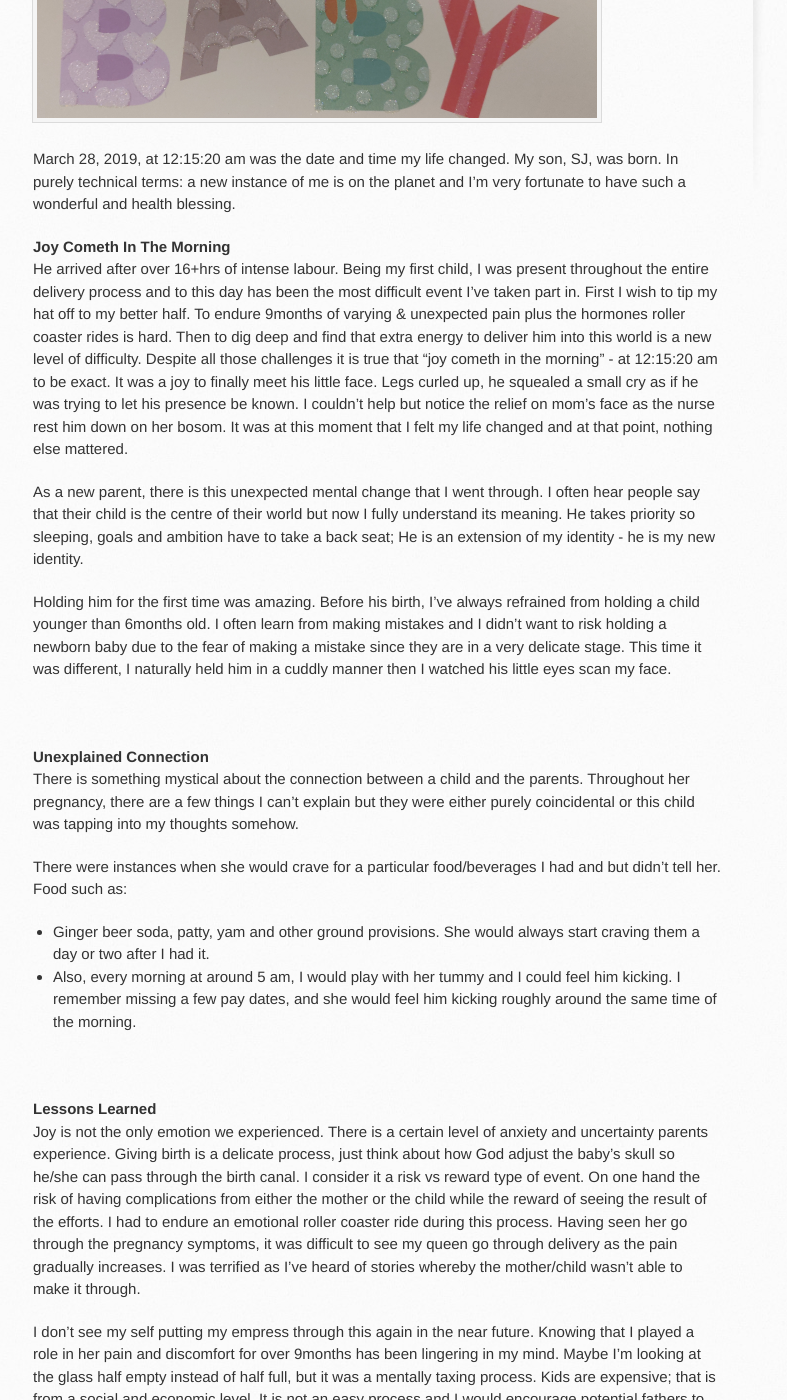
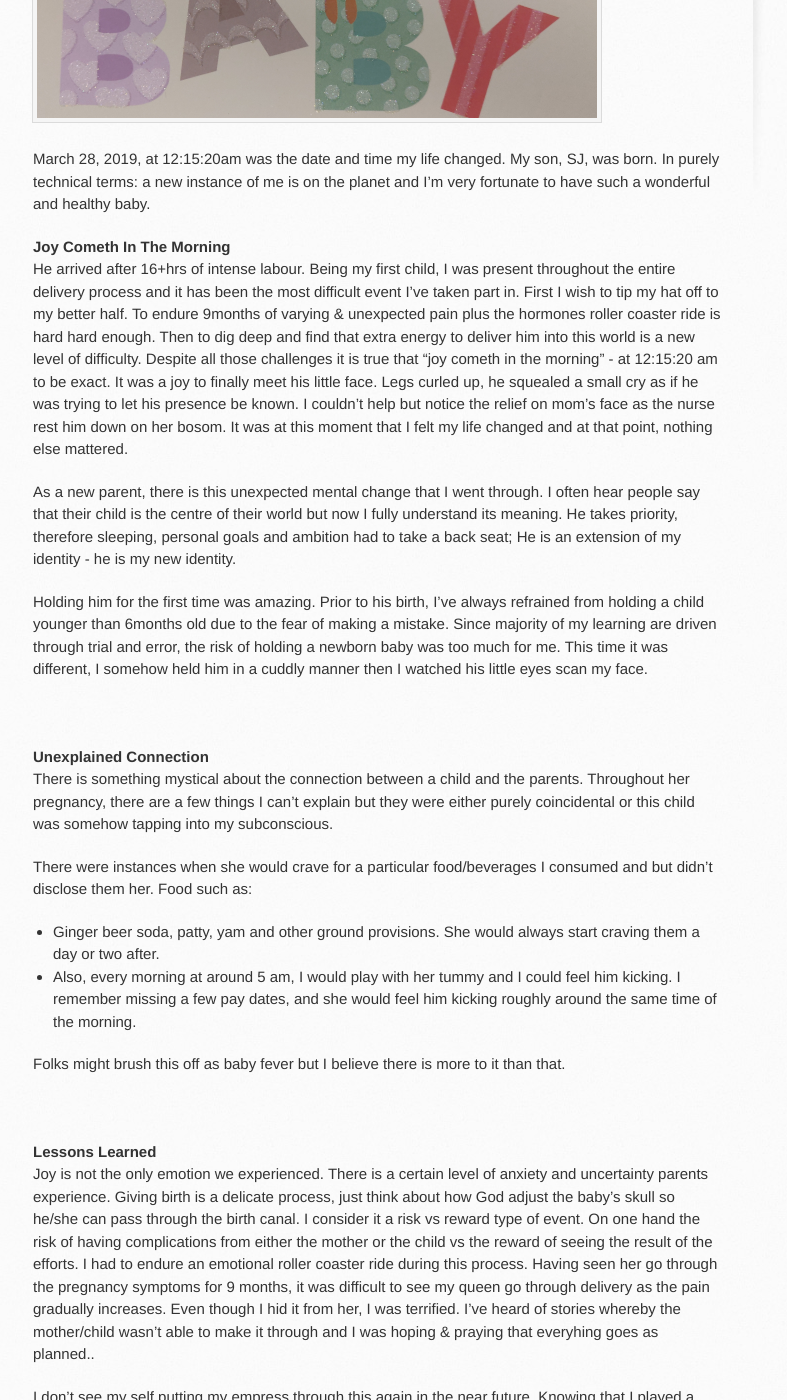
Before and after one commit to SolomonPerkins/solomonperkins.github.io, a Jekyll site: the page built from _posts/2019-09-01-A-New-Instance-Of-Me.md, in a window 1280 px wide and 1400 px high, scrolled down 581 px. Shown: the whole window, without its empty margins (137-924 px from the left). Built offline with Jekyll 4.4.1, drawn with Linux system fonts in a browser that asks for light colours; some of the changed text lies outside the part shown.

Commit message:
update post

```diff
--- a/_posts/2019-09-01-A-New-Instance-Of-Me.md
+++ b/_posts/2019-09-01-A-New-Instance-Of-Me.md
@@ -5,46 +5,48 @@ tags: achievements blessings birth baby
 date: 2019-09-09
 read_time: 4 min
 header_image: /images/blog/new_instance_me.png
-introduction: "March 28, 2019, at 12:15:20 am was the date and time my life changed. My son, SJ, was born. In purely technical terms: a new instance of me is on the planet and I'm very fortunate to have such a wonderful and health blessing.."
+introduction: "March 28, 2019, at 12:15:20am was the date and time my life changed. My son, SJ, was born. In purely technical terms: a new instance of me is on the planet and I'm very fortunate to have such a wonderful and healthy baby.."
 ---
 
 
 !["My New Boss"](/images/blog/new_instance_me.png "New Instance Of Me")
 
 
-March 28, 2019, at 12:15:20 am was the date and time my life changed. My son, SJ, was born. In purely technical terms: a new instance of me is on the planet and I'm very fortunate to have such a wonderful and health blessing.
+March 28, 2019, at 12:15:20am was the date and time my life changed. My son, SJ, was born. In purely technical terms: a new instance of me is on the planet and I'm very fortunate to have such a wonderful and healthy baby.
 
 **Joy Cometh In The Morning**
 <br/>
-He arrived after over 16+hrs of intense labour. Being my first child, I was present throughout the entire delivery process and to this day has been the most difficult event I've taken part in. First I wish to tip my hat off to my better half. To endure 9months of varying & unexpected pain plus the hormones roller coaster rides is hard. Then to dig deep and find that extra energy to deliver him into this world is a new level of difficulty. Despite all those challenges it is true that "joy cometh in the morning" - at 12:15:20 am to be exact. It was a joy to finally meet his little face. Legs curled up, he squealed a small cry as if he was trying to let his presence be known. I couldn't help but notice the relief on mom's face as the nurse rest him down on her bosom. It was at this moment that I felt my life changed and at that point, nothing else mattered.
+He arrived after 16+hrs of intense labour. Being my first child, I was present throughout the entire delivery process and it has been the most difficult event I've taken part in. First I wish to tip my hat off to my better half. To endure 9months of varying & unexpected pain plus the hormones roller coaster ride is hard hard enough. Then to dig deep and find that extra energy to deliver him into this world is a new level of difficulty. Despite all those challenges it is true that "joy cometh in the morning" - at 12:15:20 am to be exact. It was a joy to finally meet his little face. Legs curled up, he squealed a small cry as if he was trying to let his presence be known. I couldn't help but notice the relief on mom's face as the nurse rest him down on her bosom. It was at this moment that I felt my life changed and at that point, nothing else mattered.
 
-As a new parent, there is this unexpected mental change that I went through. I often hear people say that their child is the centre of their world but now I fully understand its meaning. He takes priority so sleeping, goals and ambition have to take a back seat; He is an extension of my identity - he is my new identity.
+As a new parent, there is this unexpected mental change that I went through. I often hear people say that their child is the centre of their world but now I fully understand its meaning. He takes priority, therefore sleeping, personal goals and ambition had to take a back seat; He is an extension of my identity - he is my new identity.
 
-Holding him for the first time was amazing. Before his birth, I've always refrained from holding a child younger than 6months old. I often learn from making mistakes and I didn't want to risk holding a newborn baby due to the fear of making a mistake since they are in a very delicate stage. This time it was different, I naturally held him in a cuddly manner then I watched his little eyes scan my face.
+Holding him for the first time was amazing. Prior to his birth, I've always refrained from holding a child younger than 6months old due to the fear of making a mistake. Since majority of my learning are driven through trial and error, the risk of holding a newborn baby was too much for me. This time it was different, I somehow held him in a cuddly manner then I watched his little eyes scan my face.
 
 <br/>
 <br/>
 **Unexplained Connection**
 <br/>
-There is something mystical about the connection between a child and the parents. Throughout her pregnancy, there are a few things I can't explain but they were either purely coincidental or this child was tapping into my thoughts somehow.
+There is something mystical about the connection between a child and the parents. Throughout her pregnancy, there are a few things I can't explain but they were either purely coincidental or this child was somehow tapping into my subconscious.
 
 
-There were instances when she would crave for a particular food/beverages I had and but didn't tell her. Food such as:
+There were instances when she would crave for a particular food/beverages I consumed and but didn't disclose them her. Food such as:
 
-- Ginger beer soda, patty, yam and other ground provisions. She would always start craving them a day or two after I had it.
+- Ginger beer soda, patty, yam and other ground provisions. She would always start craving them a day or two after.
 - Also, every morning at around 5 am, I would play with her tummy and I could feel him kicking. I remember missing a few pay dates, and she would feel him kicking roughly around the same time of the morning.
+
+Folks might brush this off as baby fever but I believe there is more to it than that.
 
 <br/>
 <br/>
 **Lessons Learned**
 <br/>
-Joy is not the only emotion we experienced. There is a certain level of anxiety and uncertainty parents experience. Giving birth is a delicate process, just think about how God adjust the baby's skull so he/she can pass through the birth canal. I consider it a risk vs reward type of event. On one hand the risk of having complications from either the mother or the child while the reward of seeing the result of the efforts. I had to endure an emotional roller coaster ride during this process. Having seen her go through the pregnancy symptoms, it was difficult to see my queen go through delivery as the pain gradually increases. I was terrified as I've heard of stories whereby the mother/child wasn't able to make it through.
+Joy is not the only emotion we experienced. There is a certain level of anxiety and uncertainty parents experience. Giving birth is a delicate process, just think about how God adjust the baby's skull so he/she can pass through the birth canal. I consider it a risk vs reward type of event. On one hand the risk of having complications from either the mother or the child vs the reward of seeing the result of the efforts. I had to endure an emotional roller coaster ride during this process. Having seen her go through the pregnancy symptoms for 9 months, it was difficult to see my queen go through delivery as the pain gradually increases. Even though I hid it from her, I was terrified. I've heard of stories whereby the mother/child wasn't able to make it through and I was hoping & praying that everyhing goes as planned..
 
 I don't see my self putting my empress through this again in the near future. Knowing that I played a role in her pain and discomfort for over 9months has been lingering in my mind. Maybe I'm looking at the glass half empty instead of half full, but it was a mentally taxing process. Kids are expensive; that is from a social and economic level. It is not an easy process and I would encourage potential fathers to be there for the mother of your child every step of the way.
 
-Another life lesson that I can share with couples is to ensure your relationship is solid - otherwise please wear condoms! If you and your partner are not in sync, having a child can potentially negatively affect your relationship with your spouse. From a relationship perspective, I'm very much grateful that we are on solid footing. Guys being in the delivery room is hard so if the pressure becomes too much of a burden it is ok to exit for a few and cry if you want to. But afterwards, get back in there and give your family the best version of yourself.
+Another life lesson that I can share with couples is to ensure your relationship is solid - otherwise please wear condoms! If you and your partner are not in sync, having a child can potentially negatively affect your relationship with your spouse. From a relationship perspective, I'm very much grateful that we are on solid footing. To the males: being in the delivery room is hard so if the pressure becomes too much of a burden it is ok to exit for a few and cry if you want to. But afterwards, get back in there and give your family the best version of yourself.
 
 <br/>
-I look forward to learning more as I grow into this new role. During the early stages, it was time where sleeping is a limited commodity due to our new boss feeding cycles. On the fun side, he is rapidly growing - much faster than I thought and the changes he is going through brings laughter. It is also good to put a stop to my dad's yearly remarks around his potential grandkid. But I do see the blessings that a child brings to a family, how we all adjust our lives to ensure he is comfortable. I hope he goes easy on my pockets.
+I look forward to learning more as I grow into this new role. During the early stages, it was time where sleeping was a limited commodity due to our new boss feeding cycle. On the fun side, he is rapidly growing - much faster than I thought and the changes he is going through brings laughter. It is also good to put a stop to my dad's yearly remarks around his potential grandkid. But I do see the blessings that a child brings to a family, how we all adjust our lives to ensure he is comfortable. In closing I do hope he goes easy on my pockets as they are already empty.
 
 Welcome SJ!
```
Also changed, not shown: _drafts/todo.md (+3 -3 lines).
